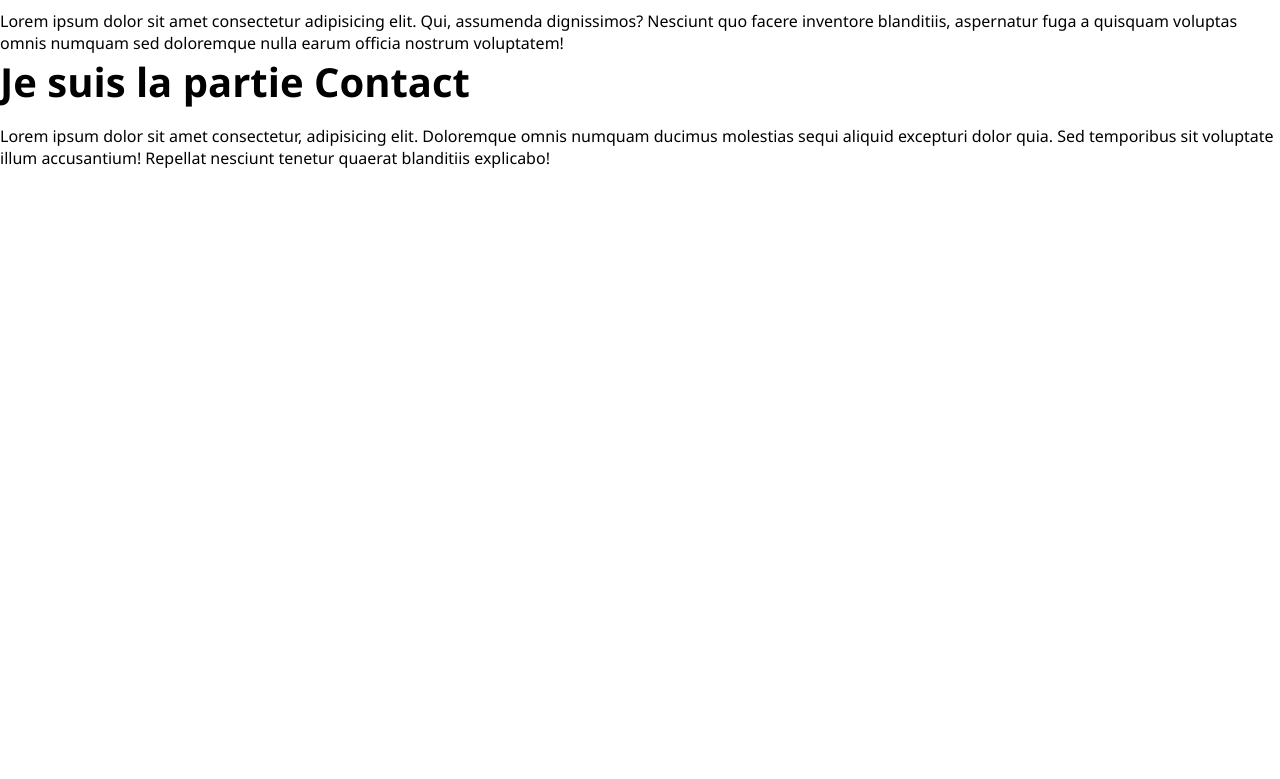
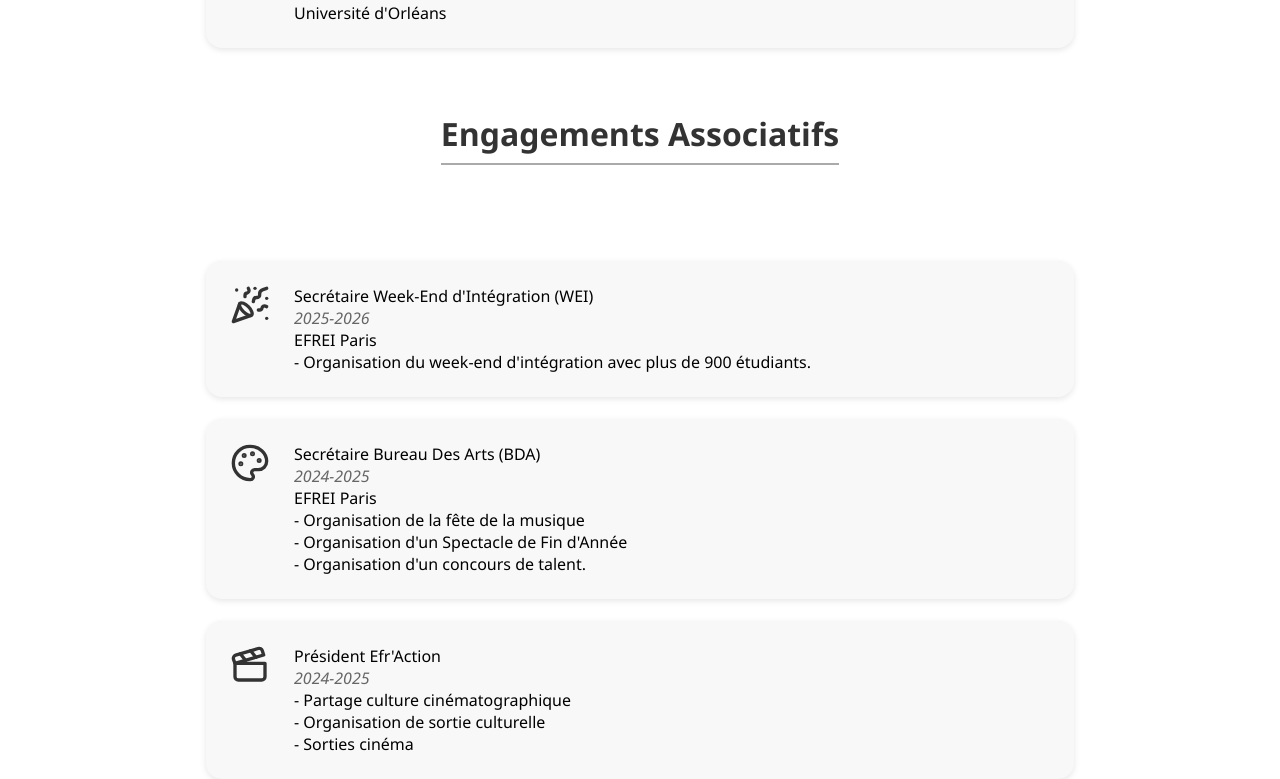
Before and after one commit to yanis-meziane/portefolio, a React (Create React App) app: page / in a window 1280 px wide. Shown: the part 1881-2660 px from the top of the page. Before the commit the page ends 2050 px from the top, so only its background shows below. Built offline with nearby package versions, Linux system fonts and the light colour scheme.

Commit message:
Final part about about

```diff
--- a/src/components/CSS/main.css
+++ b/src/components/CSS/main.css
@@ -85,31 +85,66 @@ h1 {
   flex-direction: column;
 }
 
+
+
+#AboutMe_main {
+  display: flex;
+  justify-content: center;
+  flex-direction: column;
+  gap: 3rem;
+  padding: 2rem;
+  width: 100%;
+  background: white;
+  margin-top: 2rem;
+}
+
+#AboutMe_main h2 {
+  font-size: 2rem;
+  margin-bottom: 1rem;
+  text-align: center;
+  color: #333;
+  border-bottom: 2px solid #aaa;
+  padding-bottom: 0.5rem;
+  width: fit-content;
+  margin: 0 auto 2rem;
+}
+
+/* Education & Engagement cards */
 #education {
-  display: flex;
-  flex-direction: column;
-  justify-content: center;
+  gap: 2rem;
+  padding: 1rem;
   width: 100%;
-  gap: 1rem;
-  padding: 1rem;
+  max-width: 900px;
+  margin: 0 auto;
 }
 
 .education_text {
   display: flex;
-  align-items: center;
+  align-items: flex-start;
+  background-color: #f8f8f8;
+  padding: 1.5rem;
+  border-radius: 1rem;
+  box-shadow: 0 2px 6px rgba(0, 0, 0, 0.1);
+  gap: 1.5rem;
+  transition: transform 0.2s ease;
   width: 100%;
-  height: 10vh;
-  gap: 1rem;
 }
 
-#education_main{
-  display: flex;
-  justify-content: center;
-  flex-direction: column;
+.education_text:hover {
+  transform: translateY(-5px);
+  background-color: #f0f0f0;
 }
 
-h2{
-  display: flex;
-  justify-content: center;
-  align-items: center;
+.education_text svg {
+  width: 40px;
+  height: 40px;
+  color: #333;
+  flex-shrink: 0;
 }
+
+
+
+.education_text em {
+  color: #666;
+  font-style: italic;
+}
--- a/src/components/about.jsx
+++ b/src/components/about.jsx
@@ -1,5 +1,8 @@
 import "../components/CSS/main.css";
 import {GraduationCap} from "lucide-react"
+import { Clapperboard } from "lucide-react";
+import { PartyPopper } from "lucide-react";
+import { Palette } from "lucide-react";
 
 export const About = () => {
     return(
@@ -30,7 +33,7 @@ export const About = () => {
                 </div>
             </article>
 
-        <div id="education_main">
+        <div id="AboutMe_main">
                         <h2>Education</h2>
                             <article id="education">
                                 <div className="education_text">
@@ -77,7 +80,7 @@ export const About = () => {
                                     </p>
                                 </div>
                             </div>
-
+                    <br />
 
                             <div className="education_text">
                                 <div>
@@ -101,6 +104,100 @@ export const About = () => {
                                 </div>
                             </div>
                     </article>
+
+                    <h2>Engagements Associatifs</h2>
+                            <article id="education">
+                                <div className="education_text">
+                                    <div>
+                                        <PartyPopper />
+                                    </div>
+
+                                    <div>
+                                        <p>
+                                            Secrétaire Week-End d'Intégration (WEI)
+                                        </p>
+
+                                        <p>
+                                            <em>
+                                                2025-2026
+                                            </em>
+                                        </p>
+
+                                        <p>
+                                            EFREI Paris
+                                        </p>
+
+                                        <p>
+                                             - Organisation du week-end d'intégration avec plus de 900 étudiants.
+                                        </p>
+                                    </div>
+                                </div>
+                    <br />
+
+                            <div className="education_text">
+                                <div>
+                                    <Palette />
+                                </div>
+
+                                <div>
+                                    <p>
+                                        Secrétaire Bureau Des Arts (BDA)
+                                    </p>
+
+                                    <p>
+                                        <em>
+                                            2024-2025
+                                        </em>
+                                    </p>
+
+                                    <p>
+                                        EFREI Paris
+                                    </p>
+
+                                    <p>
+                                        - Organisation de la fête de la musique
+                                    </p>
+
+                                    <p>
+                                        - Organisation d'un Spectacle de Fin d'Année
+                                    </p>
+                                    <p>
+                                         - Organisation d'un concours de talent.
+                                    </p>
+                                </div>
+                            </div>
+
+                        <br />
+
+                            <div className="education_text">
+                                <div>
+                                    <Clapperboard />
+                                </div>
+
+                                <div>
+                                    <p>
+                                        Président Efr'Action
+                                    </p>
+
+                                <p>
+                                    <em>
+                                        2024-2025
+                                    </em>
+                                </p>
+
+                                    <p>
+                                        - Partage culture cinématographique
+                                    </p>
+                                    <p>
+                                        - Organisation de sortie culturelle
+                                    </p>
+
+                                    <p>
+                                        - Sorties cinéma
+                                    </p>
+                                </div>
+                            </div>
+                    </article>
         </div>
 
     </section>
```
Lines whose indentation alone changed are shown as unchanged.
